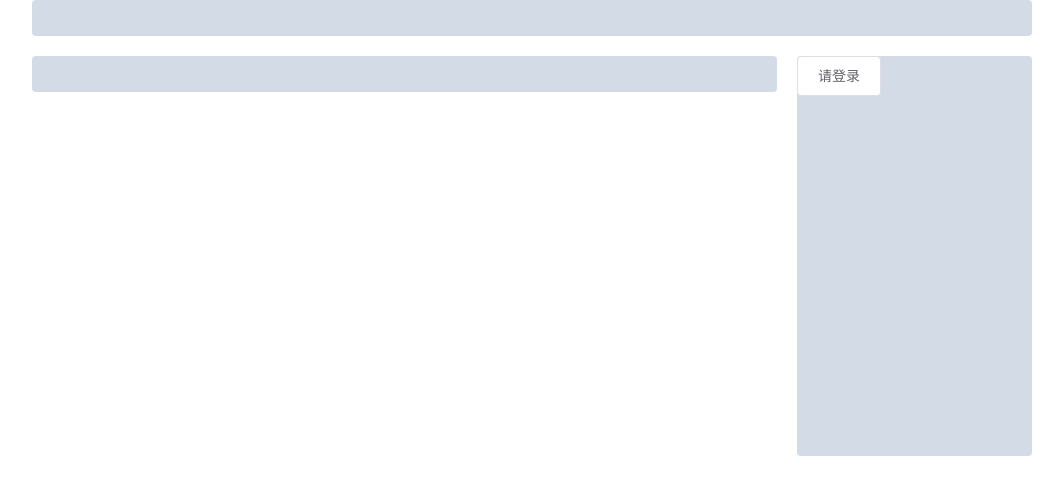
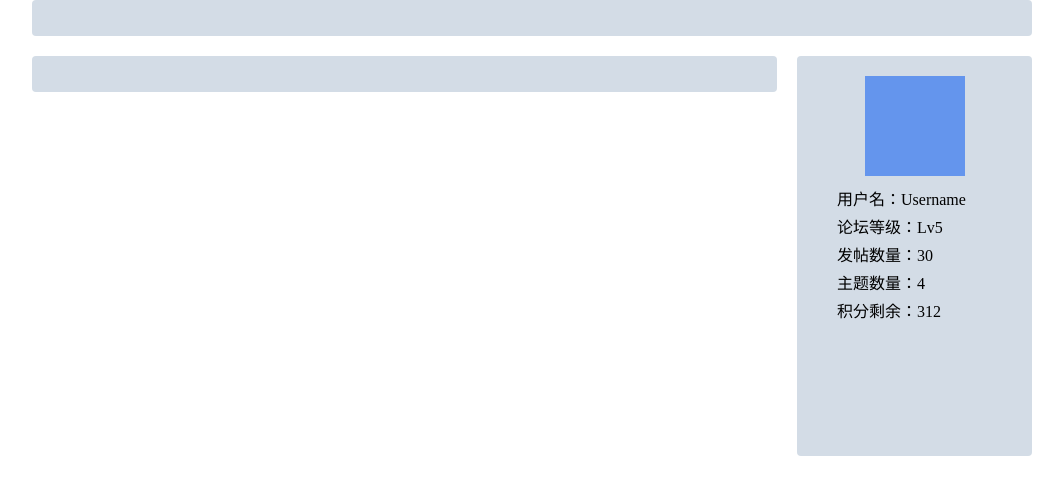
Before and after one commit to KirizakiKnad/yosoro, a Vue app: page / in a window 1280 px wide. Shown: the top 494 px of the page, without its empty margins (108-1171 px from the left). Built offline with nearby package versions, Linux system fonts and the light colour scheme.

Commit message:
MainWindowV1

```diff
--- a/src/components/main/MainWindow.vue
+++ b/src/components/main/MainWindow.vue
@@ -22,7 +22,7 @@
         </ul>
         </div>
         <div v-else>
-        <el-button>请登录</el-button>
+          <el-button>请登录</el-button>
         </div>
       </div></el-col>
     </el-row>
@@ -34,8 +34,8 @@
     export default {
         name: "MainWindow",
       data() {
-        var isLogin=true;
         return {
+            isLogin:true,
             userinfos:[
               {
                 name:"Username",
```
